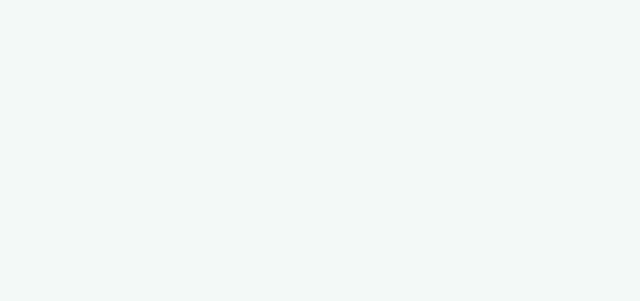
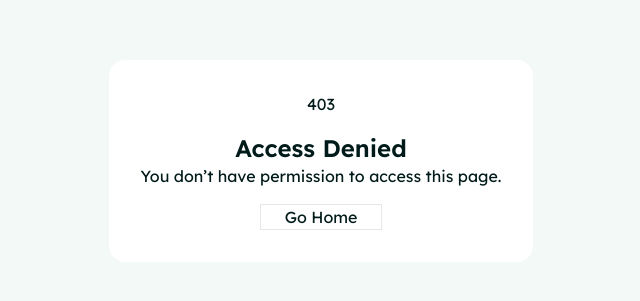
Before and after one commit to AlvinSanudharma/desa-digital-fe, a Vue app: page /forbidded in a window 1280 px wide. Before the commit this address had no page. Shown: the part 239-540 px from the top of the page, without its empty margins (319-959 px from the left). Built offline with nearby package versions, Linux system fonts and the light colour scheme; what @brayamvalero/vue3-skeleton, vue3-lazyload would draw is missing.

Commit message:
Improve Sidebar Item and Forbidden Page

```diff
--- a/src/components/sidebar/Sidebar.vue
+++ b/src/components/sidebar/Sidebar.vue
@@ -14,16 +14,20 @@ const sidebarItems = [
     path: "/",
     iconActive: iconChartActive,
     iconInActive: iconChartInActive,
-    permission: "dashboard-menu",
+    permissions: ["dashboard-menu"],
   },
   {
     label: "Kepala Rumah",
     path: "/head-of-family",
     iconActive: iconCrown,
     iconInActive: iconCrownInActive,
-    permission: "head-of-family-list",
+    permissions: ["head-of-family-list"],
   },
-].filter((el) => authStore.user.permissions.includes(el.permission));
+].filter((item) =>
+  item.permissions.every((permission) =>
+    authStore.user.permissions.includes(permission)
+  )
+);
 </script>
 
 <template>
--- a/src/router/index.js
+++ b/src/router/index.js
@@ -2,6 +2,7 @@ import Auth from "@/layouts/Auth.vue";
 import Main from "@/layouts/Main.vue";
 import { useAuthStore } from "@/stores/auth";
 import Dashboard from "@/views/Dashboard.vue";
+import Error403 from "@/views/errors/Error403.vue";
 import HeadOfFamilies from "@/views/head-of-family/HeadOfFamilies.vue";
 import Login from "@/views/Login.vue";
 import Cookies from "js-cookie";
@@ -33,6 +34,11 @@ const router = createRouter({
           },
         },
       ],
+    },
+    {
+      path: "/forbidded",
+      name: "Error403",
+      component: Error403,
     },
     {
       path: "/login",
@@ -67,7 +73,7 @@ router.beforeEach(async (to, from, next) => {
           to.meta.permissions &&
           !userPermissions.includes(to.meta.permissions)
         ) {
-          next({ name: "Error 403" });
+          next({ name: "Error403" });
 
           return;
         }
--- /dev/null
+++ b/src/views/errors/Error403.vue
@@ -0,0 +1,32 @@
+<script setup>
+import { useRouter } from "vue-router";
+
+const router = useRouter();
+
+const goHome = () => {
+  router.push({ name: "dashboard" });
+};
+</script>
+
+<template>
+  <div class="min-h-screen flex items-center justify-center bg-gray-50 px-4">
+    <div class="max-w-md w-fit bg-white rounded-2xl shadow-lg p-8 text-center">
+      <div class="text-6xl font-extrabold text-emerald-600">403</div>
+
+      <h1 class="mt-4 text-2xl font-semibold text-gray-800">Access Denied</h1>
+
+      <p class="mt-2 text-gray-500">
+        You don’t have permission to access this page.
+      </p>
+
+      <div class="mt-4 flex justify-center gap-3">
+        <button
+          @click="goHome"
+          class="px-6 py-2 border border-gray-300 text-gray-700 hover:bg-gray-100 transition"
+        >
+          Go Home
+        </button>
+      </div>
+    </div>
+  </div>
+</template>
```
